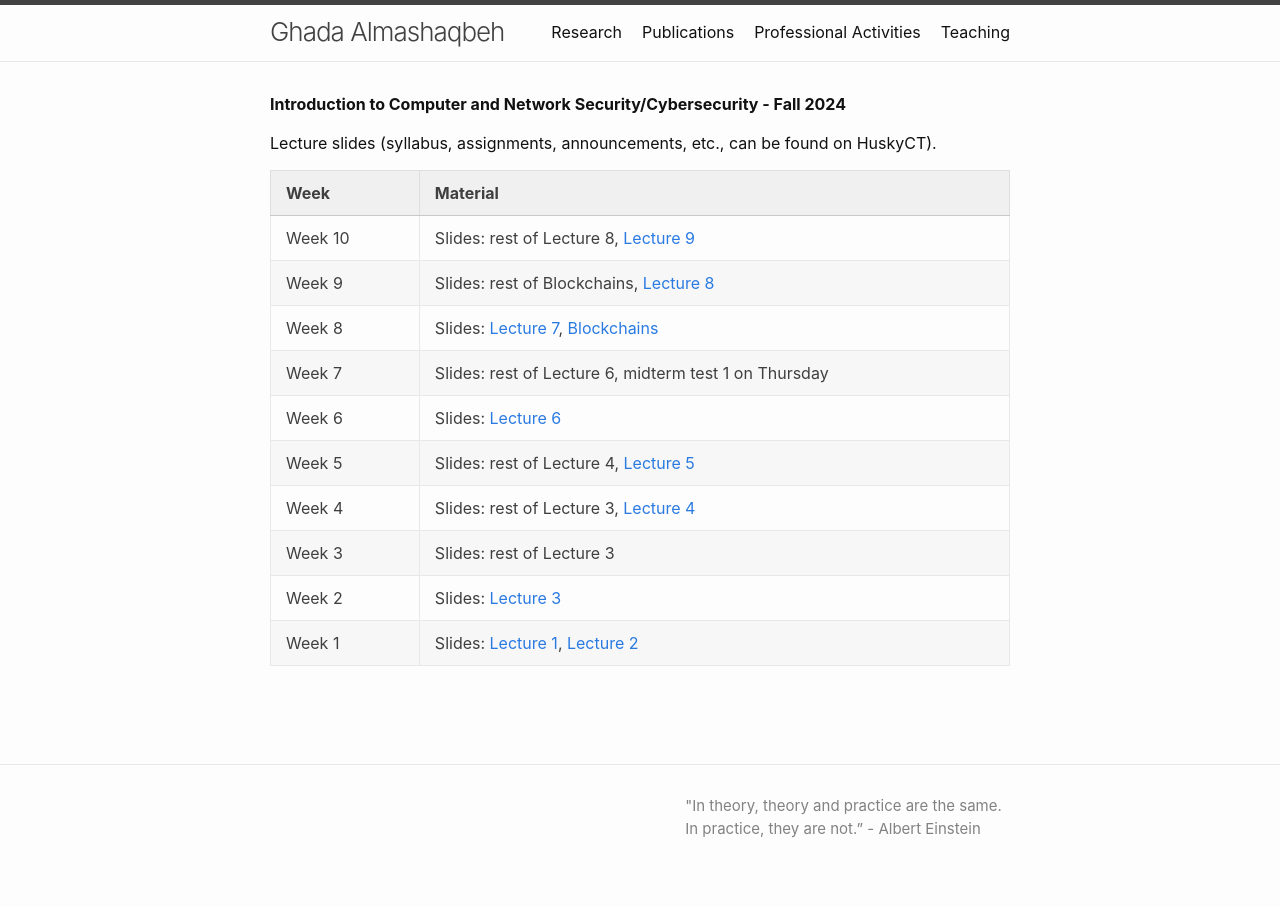
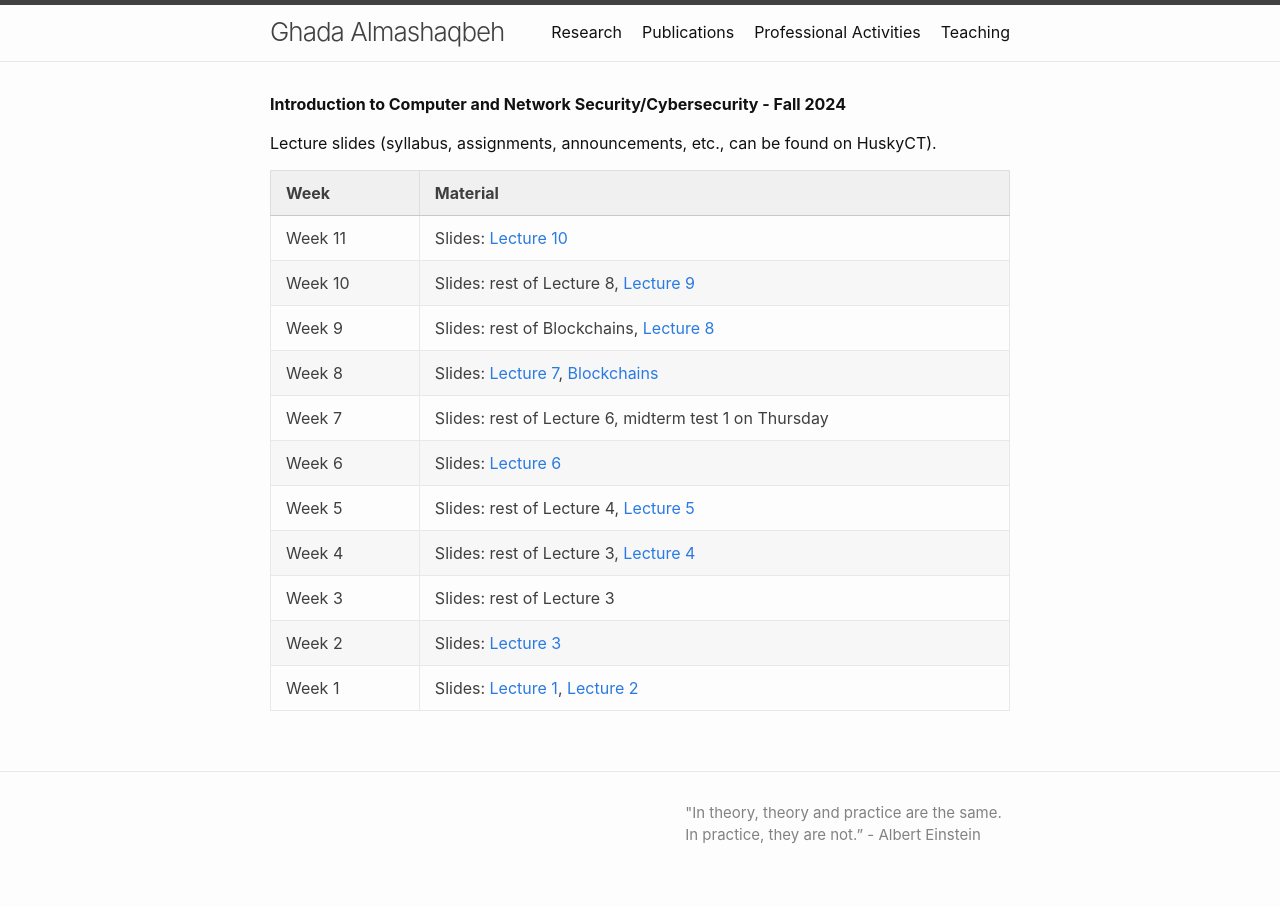
Before and after one commit to GhadaAlmashaqbeh/GhadaAlmashaqbeh.github.io, a Jekyll site: the page built from courses/cse3400-f2024/index.md, in a window 1280 px wide. Built offline with Jekyll 4.4.1, drawn with Linux system fonts in a browser that asks for light colours.

Commit message:
add lec 10

```diff
--- a/courses/cse3400-f2024/index.md
+++ b/courses/cse3400-f2024/index.md
@@ -8,6 +8,7 @@ Lecture slides (syllabus, assignments, announcements, etc., can be found on Husk
 
 | Week&emsp;&emsp;| Material           |
 |----------|--------------------|
+| Week 11 | Slides: [Lecture 10](./lecture10.pdf)|
 | Week 10 | Slides: rest of Lecture 8, [Lecture 9](./lecture9.pdf)|
 | Week 9 | Slides: rest of Blockchains, [Lecture 8](./lecture8.pdf)|
 | Week 8 | Slides: [Lecture 7](./lecture7.pdf), [Blockchains](./blockchains.pdf)|
```
Also changed, not shown: 1 other file.
